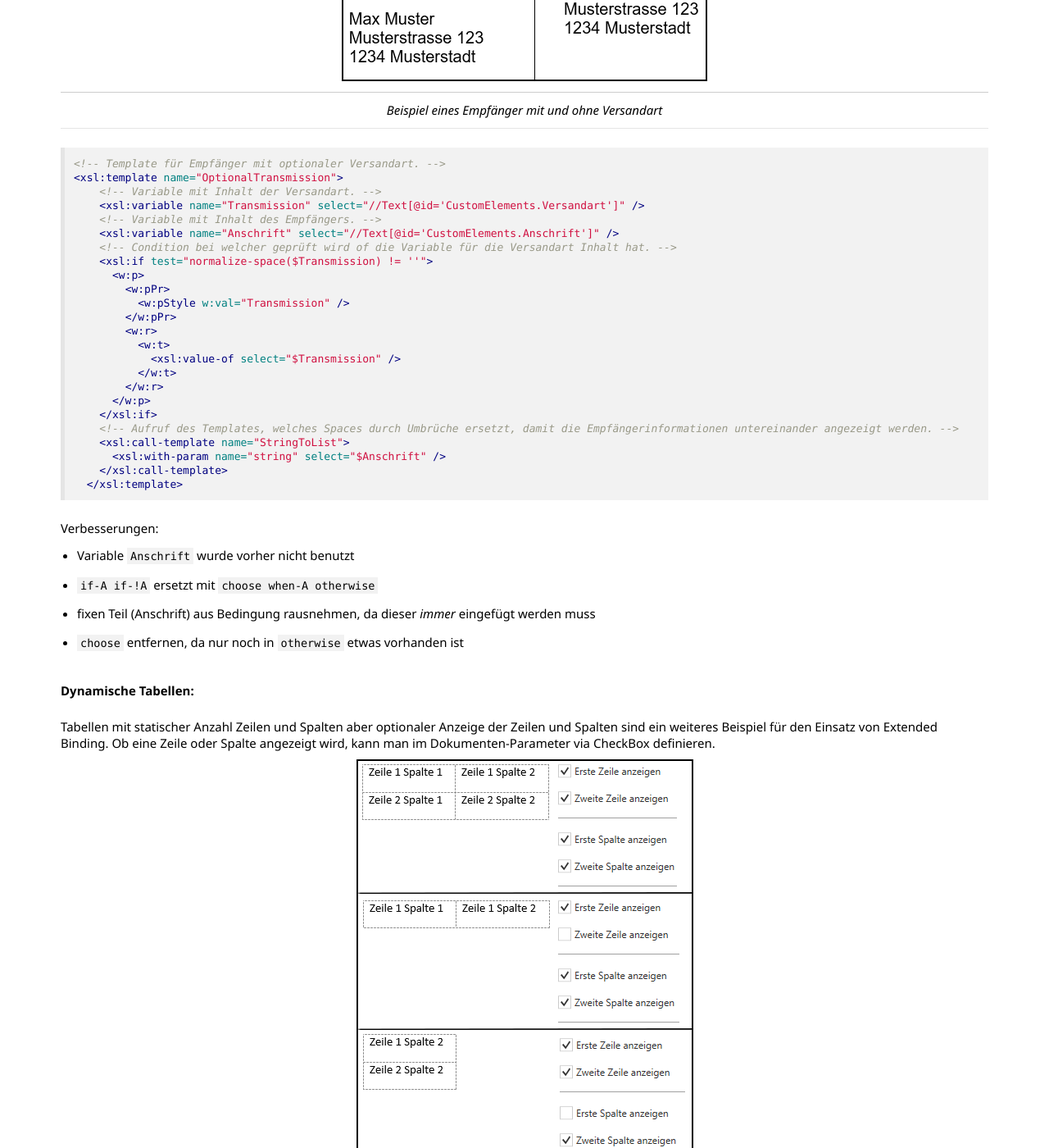
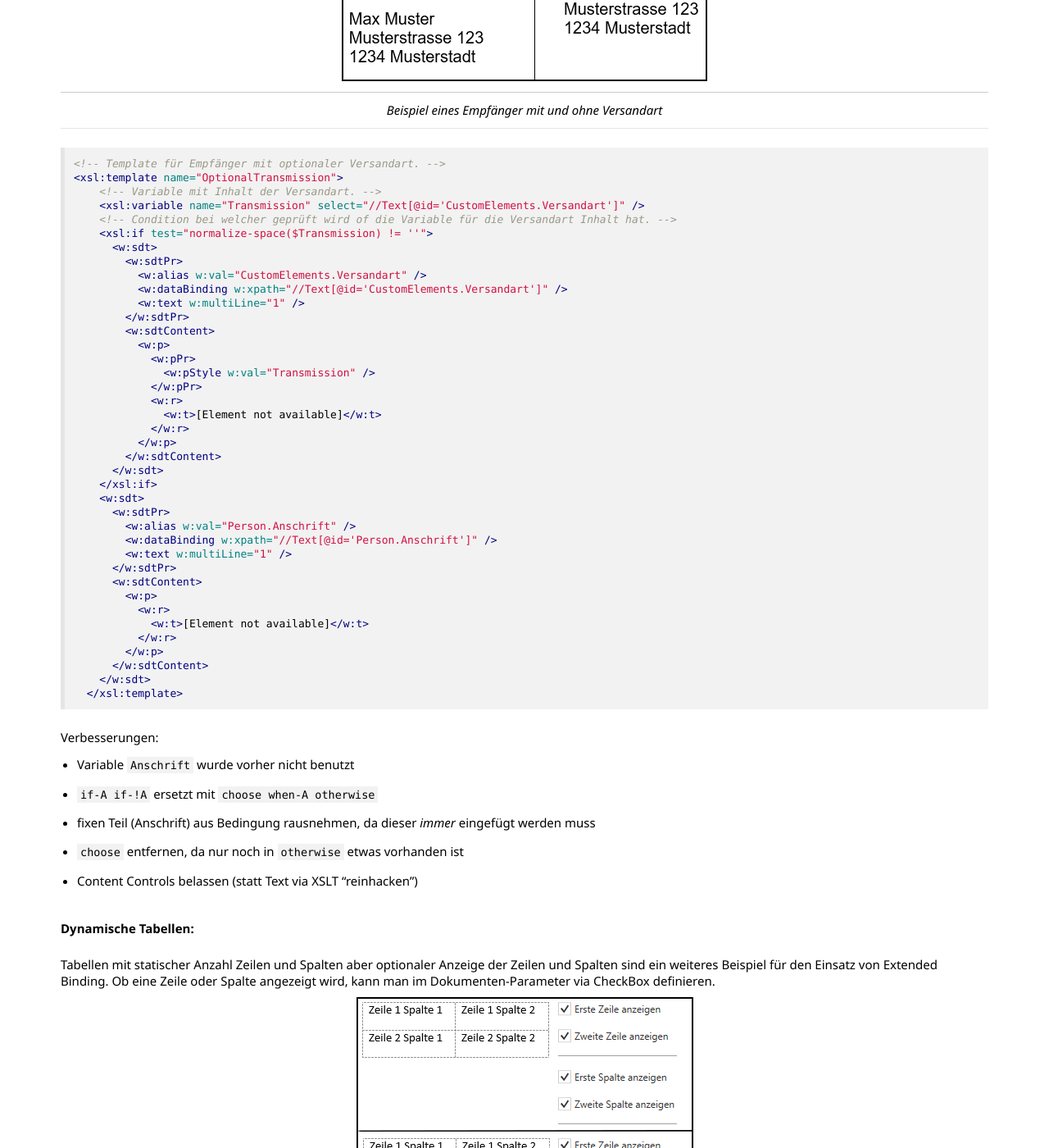
Before and after one commit to primesoft-group/oneoffixx-docs, a Jekyll site: the page built from _pages/docfunc/de/df-extendedbinding.md, in a window 1280 px wide and 1400 px high, scrolled down 6248 px. Shown: the whole window at 82% size. Built offline with Jekyll 4.4.1, drawn with Linux system fonts in a browser that asks for light colours; nearby versions of some CDN libraries; some web fonts are replaced.

Commit message:
Content Controls belassen (statt Text via XSLT "reinhacken")

````diff
--- a/_pages/docfunc/de/df-extendedbinding.md
+++ b/_pages/docfunc/de/df-extendedbinding.md
@@ -234,25 +234,40 @@ Die Versandart und der Empfänger haben unterschiedliche Style-Informationen, zu
 <xsl:template name="OptionalTransmission">
     <!-- Variable mit Inhalt der Versandart. -->
     <xsl:variable name="Transmission" select="//Text[@id='CustomElements.Versandart']" />
-    <!-- Variable mit Inhalt des Empfängers. -->
-    <xsl:variable name="Anschrift" select="//Text[@id='CustomElements.Anschrift']" />
     <!-- Condition bei welcher geprüft wird of die Variable für die Versandart Inhalt hat. -->
     <xsl:if test="normalize-space($Transmission) != ''">
-      <w:p>
-        <w:pPr>
-          <w:pStyle w:val="Transmission" />
-        </w:pPr>
-        <w:r>
-          <w:t>
-            <xsl:value-of select="$Transmission" />
-          </w:t>
-        </w:r>
-      </w:p>
+      <w:sdt>
+        <w:sdtPr>
+          <w:alias w:val="CustomElements.Versandart" />
+          <w:dataBinding w:xpath="//Text[@id='CustomElements.Versandart']" />
+          <w:text w:multiLine="1" />
+        </w:sdtPr>
+        <w:sdtContent>
+          <w:p>
+            <w:pPr>
+              <w:pStyle w:val="Transmission" />
+            </w:pPr>
+            <w:r>
+              <w:t>[Element not available]</w:t>
+            </w:r>
+          </w:p>
+        </w:sdtContent>
+      </w:sdt>
     </xsl:if>
-    <!-- Aufruf des Templates, welches Spaces durch Umbrüche ersetzt, damit die Empfängerinformationen untereinander angezeigt werden. -->
-    <xsl:call-template name="StringToList">
-      <xsl:with-param name="string" select="$Anschrift" />
-    </xsl:call-template>
+    <w:sdt>
+      <w:sdtPr>
+        <w:alias w:val="Person.Anschrift" />
+        <w:dataBinding w:xpath="//Text[@id='Person.Anschrift']" />
+        <w:text w:multiLine="1" />
+      </w:sdtPr>
+      <w:sdtContent>
+        <w:p>
+          <w:r>
+            <w:t>[Element not available]</w:t>
+          </w:r>
+        </w:p>
+      </w:sdtContent>
+    </w:sdt>
   </xsl:template>
 ```
 
@@ -261,6 +276,7 @@ Verbesserungen:
 * `if-A if-!A` ersetzt mit `choose when-A otherwise`
 * fixen Teil (Anschrift) aus Bedingung rausnehmen, da dieser _immer_ eingefügt werden muss
 * `choose` entfernen, da nur noch in `otherwise` etwas vorhanden ist
+* Content Controls belassen (statt Text via XSLT "reinhacken")
 
 __Dynamische Tabellen:__
 
````
